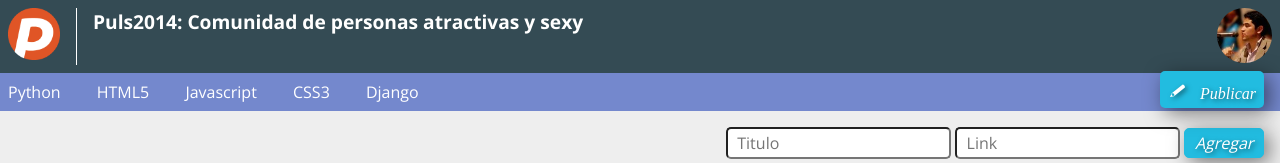
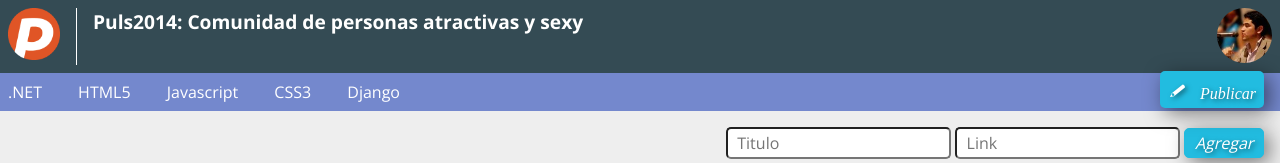
Before and after one commit to Mainumby/Puls2014-America, a plain HTML site: page index.html in a window 1280 px wide. Shown: the top 163 px of the page. Drawn offline with nearby package versions, Linux system fonts and the light colour scheme.

Commit message:
Cambio Nombre Menu
sdfjl;asdjflksd

```diff
--- a/index.html
+++ b/index.html
@@ -28,7 +28,7 @@
 	</header>
 	<nav>
 		<ul>
-			<li><a href="#">Python</a></li>
+			<li><a href="#">.NET</a></li>
 			<li><a href="#">HTML5</a></li>
 			<li><a href="#">Javascript</a></li>
 			<li><a href="#">CSS3</a></li>
```
